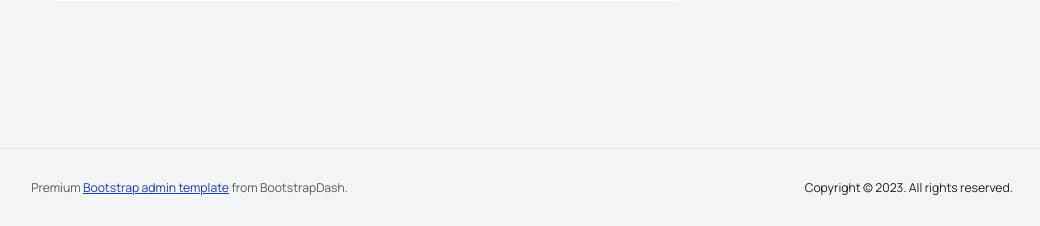
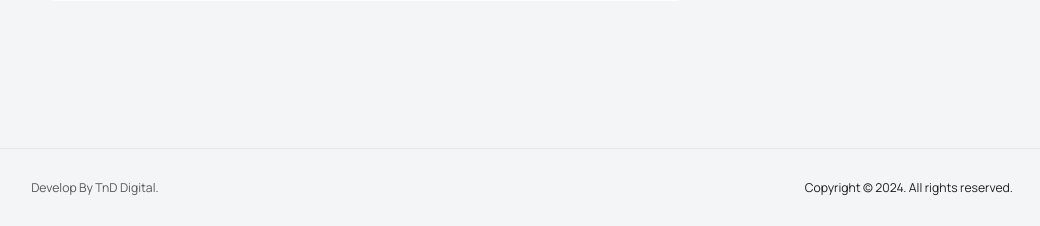
Before and after one commit to taufiqqnh/millenial-group, a CodeIgniter 4 app: the page made by app/Views/dashboard/index.php in a window 1280 px wide. Shown: the part 574-800 px from the top of the page, without its empty margins (228-1268 px from the left). Run offline with PHP 8.4 and a stand-in for CodeIgniter, Linux system fonts and the light colour scheme; the template is opened without the code that fills it, so the values that code supplies are empty; some libraries are stand-ins or nearby versions.

Commit message:
update footer

```diff
--- a/app/Views/layout/footer.php
+++ b/app/Views/layout/footer.php
@@ -1,6 +1,6 @@
 <footer class="footer">
-            <div class="d-sm-flex justify-content-center justify-content-sm-between">
-              <span class="text-muted text-center text-sm-left d-block d-sm-inline-block">Premium <a href="https://www.bootstrapdash.com/" target="_blank">Bootstrap admin template</a> from BootstrapDash.</span>
-              <span class="float-none float-sm-end d-block mt-1 mt-sm-0 text-center">Copyright © 2023. All rights reserved.</span>
-            </div>
-          </footer>
+      <div class="d-sm-flex justify-content-center justify-content-sm-between">
+          <span class="text-muted text-center text-sm-left d-block d-sm-inline-block">Develop By TnD Digital.</span>
+          <span class="float-none float-sm-end d-block mt-1 mt-sm-0 text-center">Copyright © 2024. All rights reserved.</span>
+      </div>
+</footer>
```
